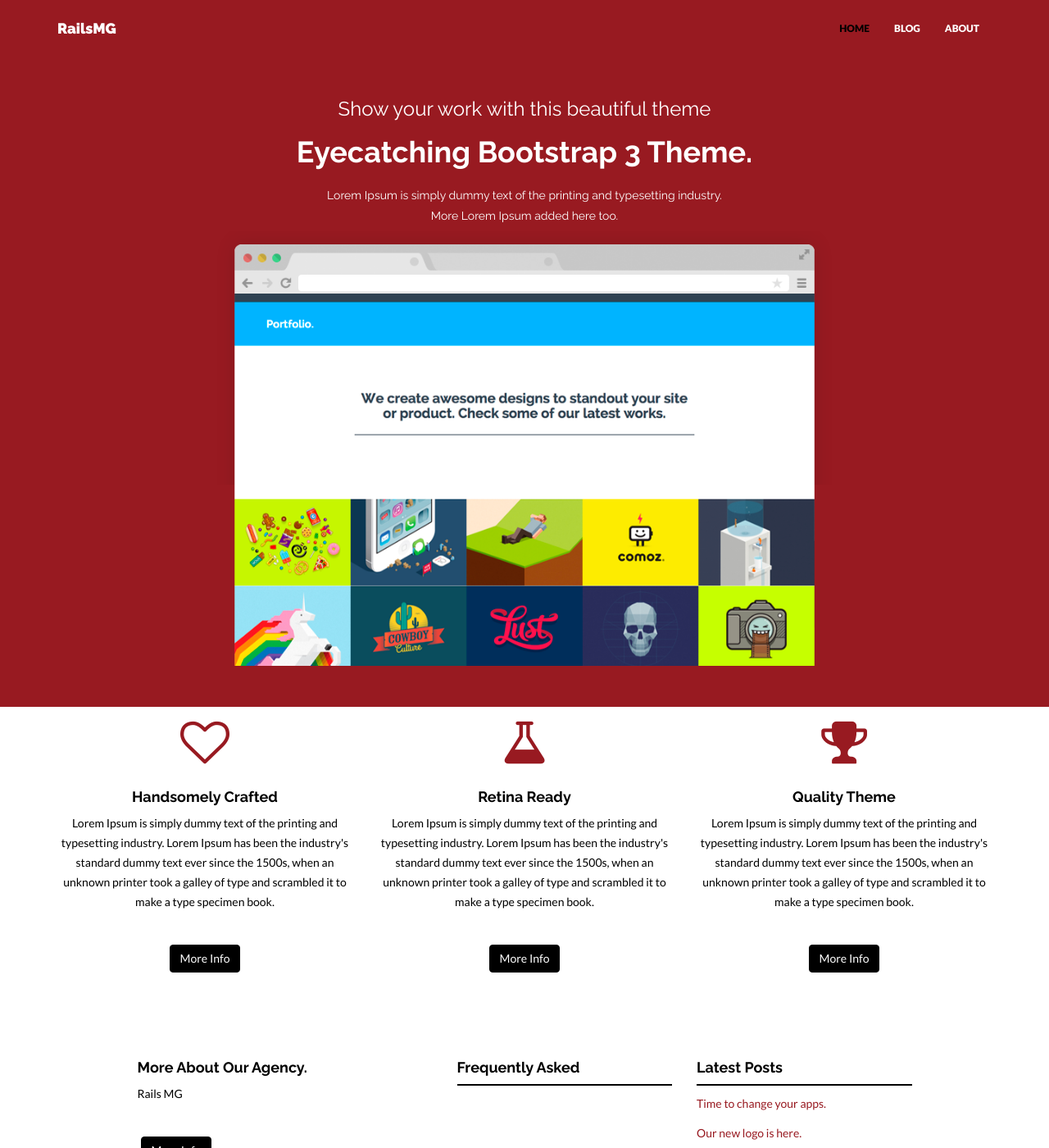
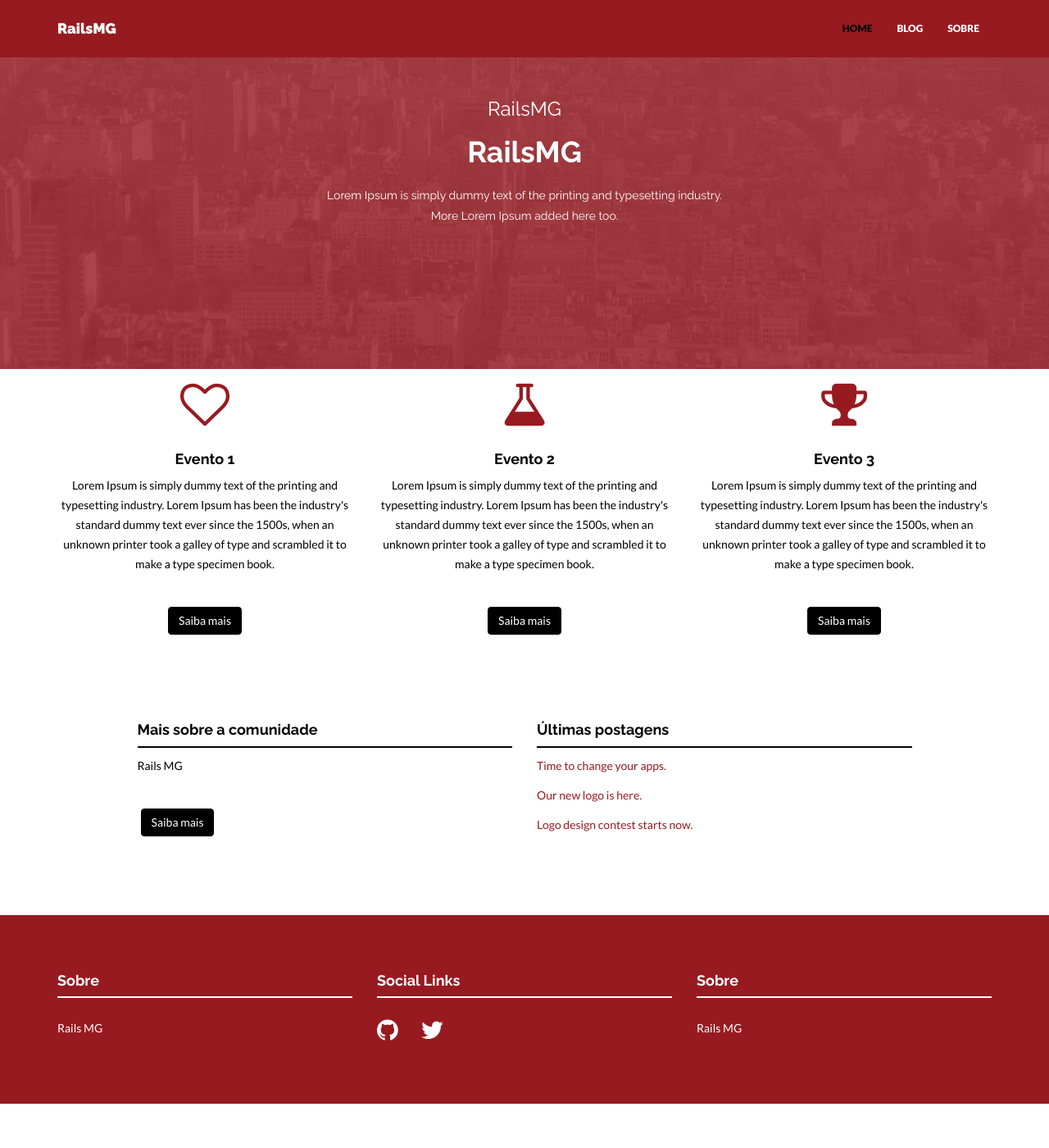
Before and after one commit to TremOnRails/railsmg.github.io, a Jekyll site: the page built from index.html, in a window 1280 px wide and 1400 px high. Shown: the whole window at 82% size. Built offline with Jekyll 4.4.1, drawn with Linux system fonts in a browser that asks for light colours; nearby versions of some CDN libraries.

Commit message:
Finish first version of home

```diff
--- a/_includes/clients.html
+++ /dev/null
@@ -1,12 +0,0 @@
-<div id="cwrap">
-    <div class="container">
-        <div class="row centered">
-            <h3>OUR CLIENTS</h3>
-            {% for client in site.clients %}
-                <div class="col-lg-3 col-md-3 col-sm-3">
-                    <img src="{{ "/assets/img/clients/" | prepend: site.baseurl }}{{ client.img }}" class="img-responsive">
-                </div>
-            {% endfor %}
-        </div><! --/row -->
-    </div><! --/container -->
-</div><! --/cwrap -->
--- a/_includes/header.html
+++ b/_includes/header.html
@@ -1,15 +1,13 @@
-<div id="headerwrap">
-    <div class="container">
+<div id="twrap">
+    <div id="twrapback"></div>
+    <div class="container centered">
         <div class="row">
             <div class="col-lg-8 col-lg-offset-2">
-                <h3>Show your work with this beautiful theme</h3>
-                <h1>Eyecatching Bootstrap 3 Theme.</h1>
+                <h3>RailsMG</h3>
+                <h1>RailsMG</h1>
                 <h5>Lorem Ipsum is simply dummy text of the printing and typesetting industry.</h5>
                 <h5>More Lorem Ipsum added here too.</h5>
             </div>
-            <div class="col-lg-8 col-lg-offset-2 himg">
-                <img src="{{ "/assets/img/browser.png" | prepend: site.baseurl }}" class="img-responsive">
-            </div>
-        </div><!-- /row -->
-    </div> <!-- /container -->
-</div><!-- /headerwrap -->
+        </div><! --/row -->
+    </div><! --/container -->
+</div><! --/twrap -->
--- a/_includes/nav.html
+++ b/_includes/nav.html
@@ -14,7 +14,7 @@
       <ul class="nav navbar-nav">
         <li {% if page.title == "Home" %}class="active"{% endif %}><a href="{{"/" | prepend: site.baseurl }}">HOME</a></li>
         <li {% if page.title == "Blog" %}class="active"{% endif %}><a href="{{"/blog/" | prepend: site.baseurl }}">BLOG</a></li>
-        <li {% if page.title == "About" %}class="active"{% endif %}><a href="{{"/about/" | prepend: site.baseurl }}">ABOUT</a></li>
+        <li {% if page.title == "About" %}class="active"{% endif %}><a href="{{"/about/" | prepend: site.baseurl }}">SOBRE</a></li>
       </ul>
     </div><!--/.nav-collapse -->
   </div>
--- a/_includes/testimonial.html
+++ /dev/null
@@ -1,13 +0,0 @@
-<div id="twrap">
-    <div id="twrapback"></div>
-    <div class="container centered">
-        <div class="row">
-            <div class="col-lg-8 col-lg-offset-2">
-            <i class="fa fa-comment-o"></i>
-            <p>{{ site.testimonial.message }}</p>
-            <h4><br/>{{ site.testimonial.author }}</h4>
-            <p>{{ site.testimonial.position }}</p>
-            </div>
-        </div><! --/row -->
-    </div><! --/container -->
-</div><! --/twrap -->
--- a/_layouts/about.html
+++ b/_layouts/about.html
@@ -4,7 +4,3 @@ layout: default
 {% include wrap.html %}
 
     {{ content }}
-
-{% include members.html %}
-{% include testimonial.html %}
-{% include clients.html %}
--- a/_layouts/index.html
+++ b/_layouts/index.html
@@ -4,6 +4,3 @@ layout: default
 {% include header.html %}
 
   {{ content }}
-
-{% include testimonial.html %}
-{% include clients.html %}
--- a/index.html
+++ b/index.html
@@ -9,21 +9,21 @@ permalink: /
         <div class="row centered">
             <div class="col-md-4">
                 <i class="fa fa-heart-o"></i>
-                <h4>Handsomely Crafted</h4>
+                <h4>Evento 1</h4>
                 <p>Lorem Ipsum is simply dummy text of the printing and typesetting industry. Lorem Ipsum has been the industry's standard dummy text ever since the 1500s, when an unknown printer took a galley of type and scrambled it to make a type specimen book.</p>
-                <p><br/><a href="#" class="btn btn-theme">More Info</a></p>
+                <p><br/><a href="#" class="btn btn-theme">Saiba mais</a></p>
             </div>
             <div class="col-md-4">
                 <i class="fa fa-flask"></i>
-                <h4>Retina Ready</h4>
+                <h4>Evento 2</h4>
                 <p>Lorem Ipsum is simply dummy text of the printing and typesetting industry. Lorem Ipsum has been the industry's standard dummy text ever since the 1500s, when an unknown printer took a galley of type and scrambled it to make a type specimen book.</p>
-                <p><br/><a href="#" class="btn btn-theme">More Info</a></p>
+                <p><br/><a href="#" class="btn btn-theme">Saiba mais</a></p>
             </div>
             <div class="col-md-4">
                 <i class="fa fa-trophy"></i>
-                <h4>Quality Theme</h4>
+                <h4>Evento 3</h4>
                 <p>Lorem Ipsum is simply dummy text of the printing and typesetting industry. Lorem Ipsum has been the industry's standard dummy text ever since the 1500s, when an unknown printer took a galley of type and scrambled it to make a type specimen book.</p>
-                <p><br/><a href="#" class="btn btn-theme">More Info</a></p>
+                <p><br/><a href="#" class="btn btn-theme">Saiba mais</a></p>
             </div>
         </div>
     </div><! --/container -->
@@ -31,22 +31,15 @@ permalink: /
 
 <div class="container mtb">
     <div class="row">
-        <div class="col-lg-4 col-lg-offset-1">
-            <h4>More About Our Agency.</h4>
+        <div class="col-lg-5 col-lg-offset-1">
+            <h4>Mais sobre a comunidade</h4>
+            <div class="hline"></div>
             <p>{{ site.about }}</p>
-            <p><br/><a href="{{ "/about/" | prepend: site.baseurl }}" class="btn btn-theme">More Info</a></p>
+            <p><br/><a href="{{ "/about/" | prepend: site.baseurl }}" class="btn btn-theme">Saiba mais</a></p>
         </div>
 
-        <div class="col-lg-3">
-            <h4>Frequently Asked</h4>
-            <div class="hline"></div>
-            {% for post in site.categories['question'] %}
-                <p><a href="{{ post.url | prepend: site.baseurl }}">{{ post.title }}</a></p>
-            {% endfor %}
-        </div>
-
-        <div class="col-lg-3">
-            <h4>Latest Posts</h4>
+        <div class="col-lg-5">
+            <h4>Últimas postagens</h4>
             <div class="hline"></div>
             {% for post in site.categories['blog'] limit:5 %}
                 <p><a href="{{ post.url | prepend: site.baseurl }}">{{ post.title }}.</a></p>
```
Also changed, not shown: _includes/css/style.css (+44 -67 lines), _includes/members.html (deleted, +0 -26 lines).
